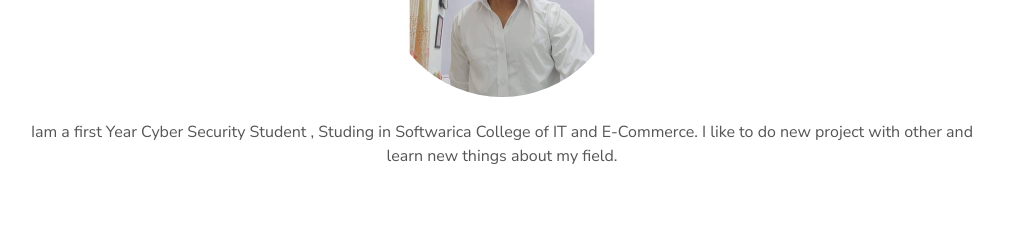
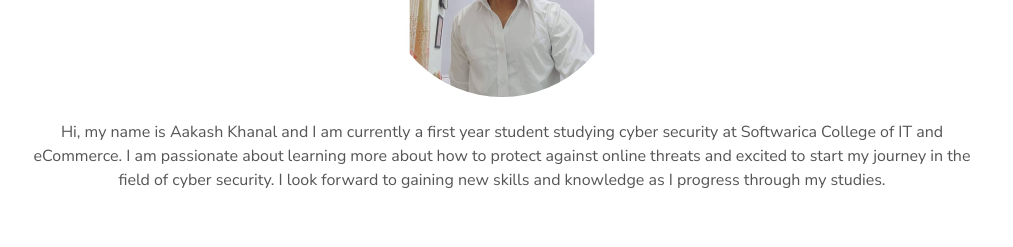
Before and after one commit to aakash193/a, a plain HTML site: page index.html in a window 1280 px wide. Shown: the part 1100-1347 px from the top of the page, without its empty margins (138-1151 px from the left). Drawn offline with nearby package versions, Linux system fonts and the light colour scheme.

Commit message:
Update index.html

```diff
--- a/index.html
+++ b/index.html
@@ -75,7 +75,7 @@
           />
         </picture>
         <p>
-         Iam a first Year Cyber Security Student , Studing in Softwarica College of IT and E-Commerce. I like to do new project with other and learn new things about my field.
+         Hi, my name is Aakash Khanal and I am currently a first year student studying cyber security at Softwarica College of IT and eCommerce. I am passionate about learning more about how to protect against online threats and excited to start my journey in the field of cyber security. I look forward to gaining new skills and knowledge as I progress through my studies.
         </p>
       </div>
 
```
